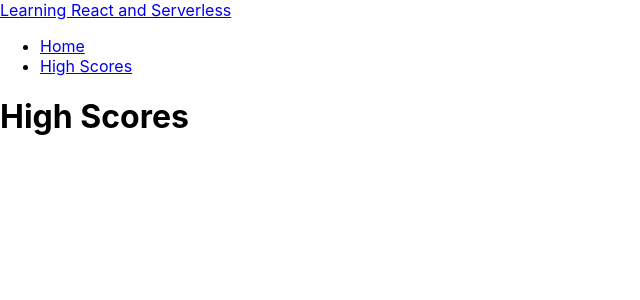
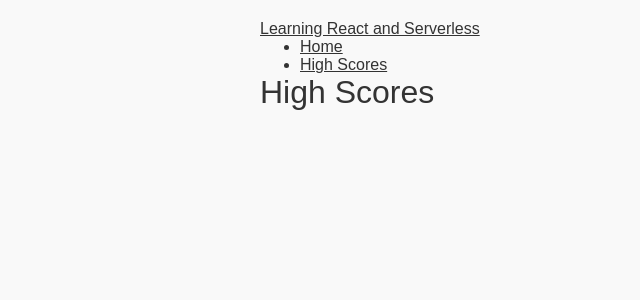
Before and after one commit to GiammaCarioca/react-and-serverless, a React (Create React App) app: page /highScores in a window 1280 px wide. Shown: the top 300 px of the page, without its empty margins (0-640 px from the left). Built offline with nearby package versions, Linux system fonts and the light colour scheme.

Commit message:
create base styled components

```diff
--- a/package.json
+++ b/package.json
@@ -9,7 +9,8 @@
     "react": "^16.13.1",
     "react-dom": "^16.13.1",
     "react-router-dom": "^5.2.0",
-    "react-scripts": "3.4.3"
+    "react-scripts": "3.4.3",
+    "styled-components": "^5.2.0"
   },
   "scripts": {
     "start": "react-scripts start",
--- a/src/App.css
+++ /dev/null
@@ -1,38 +0,0 @@
-.App {
-  text-align: center;
-}
-
-.App-logo {
-  height: 40vmin;
-  pointer-events: none;
-}
-
-@media (prefers-reduced-motion: no-preference) {
-  .App-logo {
-    animation: App-logo-spin infinite 20s linear;
-  }
-}
-
-.App-header {
-  background-color: #282c34;
-  min-height: 100vh;
-  display: flex;
-  flex-direction: column;
-  align-items: center;
-  justify-content: center;
-  font-size: calc(10px + 2vmin);
-  color: white;
-}
-
-.App-link {
-  color: #61dafb;
-}
-
-@keyframes App-logo-spin {
-  from {
-    transform: rotate(0deg);
-  }
-  to {
-    transform: rotate(360deg);
-  }
-}
--- a/src/App.js
+++ b/src/App.js
@@ -1,5 +1,4 @@
 import React from 'react'
-import './App.css'
 import { BrowserRouter as Router, Route, Switch } from 'react-router-dom'
 
 import Home from './pages/Home'
@@ -9,9 +8,16 @@ import GameOver from './pages/GameOver'
 
 import Navbar from './components/Navbar'
 
+import { GlobalStyle } from './styled/Global'
+import { Container } from './styled/Container'
+import { Main } from './styled/Main'
+
 function App() {
 	return (
 		<Router>
+			<GlobalStyle />
+			<Main>
+				<Container>
 					<Navbar></Navbar>
 					<Switch>
 						<Route path="/" exact component={Home} />
@@ -19,6 +25,8 @@ function App() {
 						<Route path="/highScores" component={HighScores} />
 						<Route path="/gameOver" component={GameOver} />
 					</Switch>
+				</Container>
+			</Main>
 		</Router>
 	)
 }
--- /dev/null
+++ b/src/styled/Container.js
@@ -0,0 +1,7 @@
+import styled from 'styled-components'
+
+export const Container = styled.div`
+	padding: 20px;
+	margin: 0 auto;
+	max-width: 800px;
+`
--- /dev/null
+++ b/src/styled/Global.js
@@ -0,0 +1,15 @@
+import { createGlobalStyle } from 'styled-components'
+
+export const GlobalStyle = createGlobalStyle`
+* {
+    box-sizing: border-box;
+    color: #333;
+    margin: 0;
+    font-family: sans-serif;
+    font-weight: 300;
+}
+
+h1, h2 {
+    margin-bottom: 2rem;
+}
+`
--- /dev/null
+++ b/src/styled/Main.js
@@ -0,0 +1,7 @@
+import styled from 'styled-components'
+
+export const Main = styled.div`
+	margin: 0;
+	background-color: #f9f9f9;
+	min-height: 100vh;
+`
```
Also changed, not shown: 1 other file (tests, documents, lock files or other folders). Lines whose indentation alone changed are shown as unchanged.
